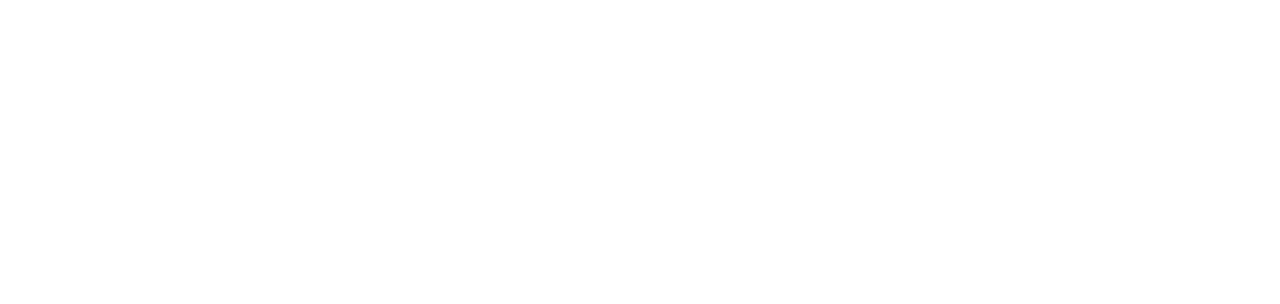
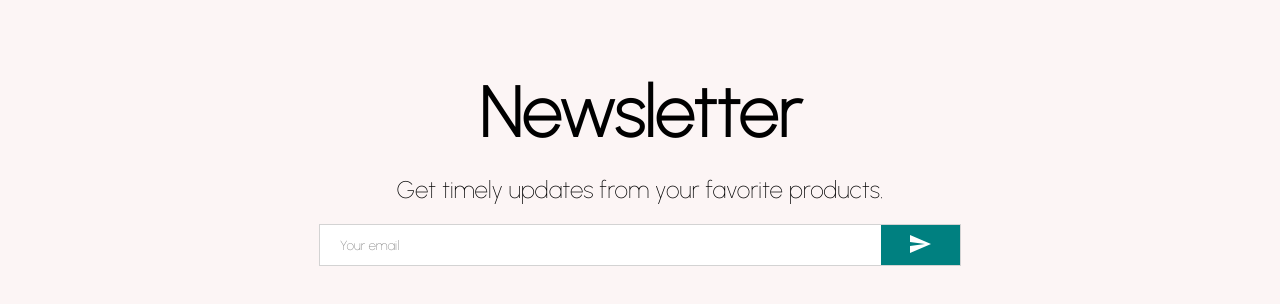
Before and after one commit to bagasunix/tokomern, a React (Create React App) app in the folder clients/: page / in a window 1280 px wide. Shown: the part 2328-2632 px from the top of the page. Before the commit the page ends 2256 px from the top, so only its background shows below. Built offline with nearby package versions, Linux system fonts and the light colour scheme.

Commit message:
Create Newslatter

```diff
--- /dev/null
+++ b/clients/src/components/Newsletter.jsx
@@ -0,0 +1,59 @@
+import { Send } from "@material-ui/icons";
+import styled from "styled-components";
+
+const Container = styled.div`
+  height: 60vh;
+  background-color: #fcf5f5;
+  display: flex;
+  align-items: center;
+  justify-content: center;
+  flex-direction: column;
+`;
+const Title = styled.h1`
+  font-size: 70px;
+  margin-bottom: 20px;
+`;
+
+const Desc = styled.div`
+  font-size: 24px;
+  font-weight: 300;
+  margin-bottom: 20px;
+
+`;
+
+const InputContainer = styled.div`
+  width: 50%;
+  height: 40px;
+  background-color: white;
+  display: flex;
+  justify-content: space-between;
+  border: 1px solid lightgray;
+`;
+
+const Input = styled.input`
+  border: none;
+  flex: 8;
+  padding-left: 20px;
+`;
+
+const Button = styled.button`
+  flex: 1;
+  border: none;
+  background-color: teal;
+  color: white;
+`;
+
+export const Newsletter = () => {
+  return (
+    <Container>
+      <Title>Newsletter</Title>
+      <Desc>Get timely updates from your favorite products.</Desc>
+      <InputContainer>
+        <Input placeholder="Your email" />
+        <Button>
+          <Send />
+        </Button>
+      </InputContainer>
+    </Container>
+  );
+};
--- a/clients/src/pages/Home.jsx
+++ b/clients/src/pages/Home.jsx
@@ -4,6 +4,7 @@
 import { Navbar } from '../components/Navbar'
 import { Slider } from '../components/Slider'
 import Products from '../components/Products'
+import { Newsletter } from '../components/Newsletter'
 
 export const Home = () => {
     return (
@@ -12,7 +13,8 @@
             <Navbar />
             <Slider />
             <Categories />
-            <Products/>
+            <Products />
+            <Newsletter/>
         </div>
     )
 }
```
